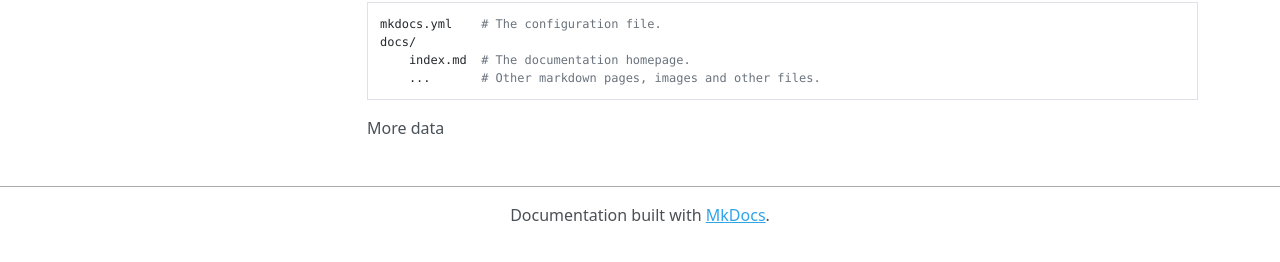
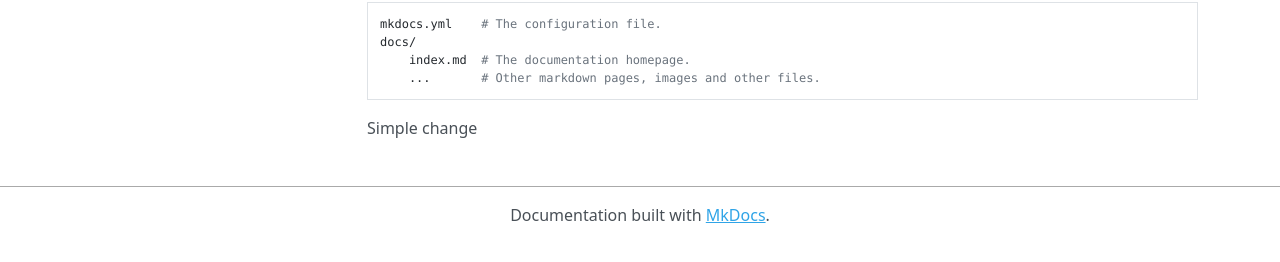
Before and after one commit to Global-Release-Tooling/backstage-service3, an MkDocs documentation site: the page built from docs/index.md, in a window 1280 px wide. Shown: the part 377-639 px from the top of the page. Built offline with MkDocs 1.6.1, drawn with Linux system fonts in a browser that asks for light colours; nearby versions of some CDN libraries.

Commit message:
Update index.md

```diff
--- a/docs/index.md
+++ b/docs/index.md
@@ -16,4 +16,4 @@ For full documentation visit [mkdocs.org](https://www.mkdocs.org).
         index.md  # The documentation homepage.
         ...       # Other markdown pages, images and other files.
 
-More data
+Simple change
```
